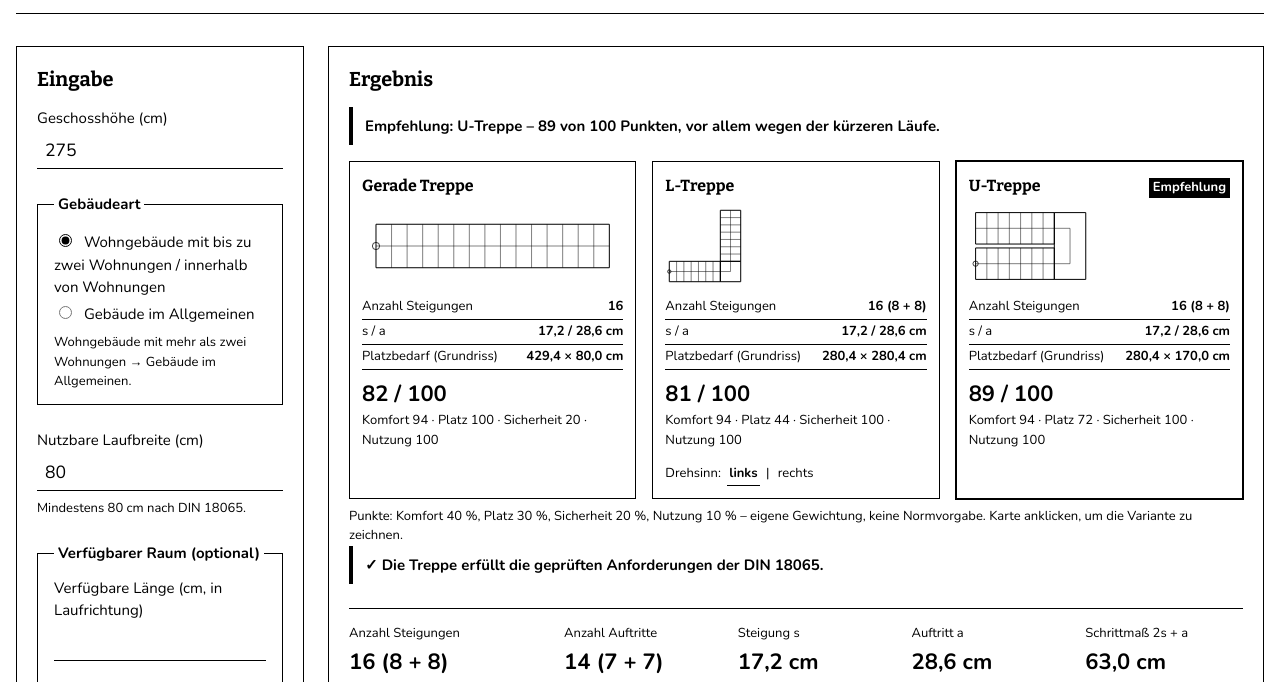
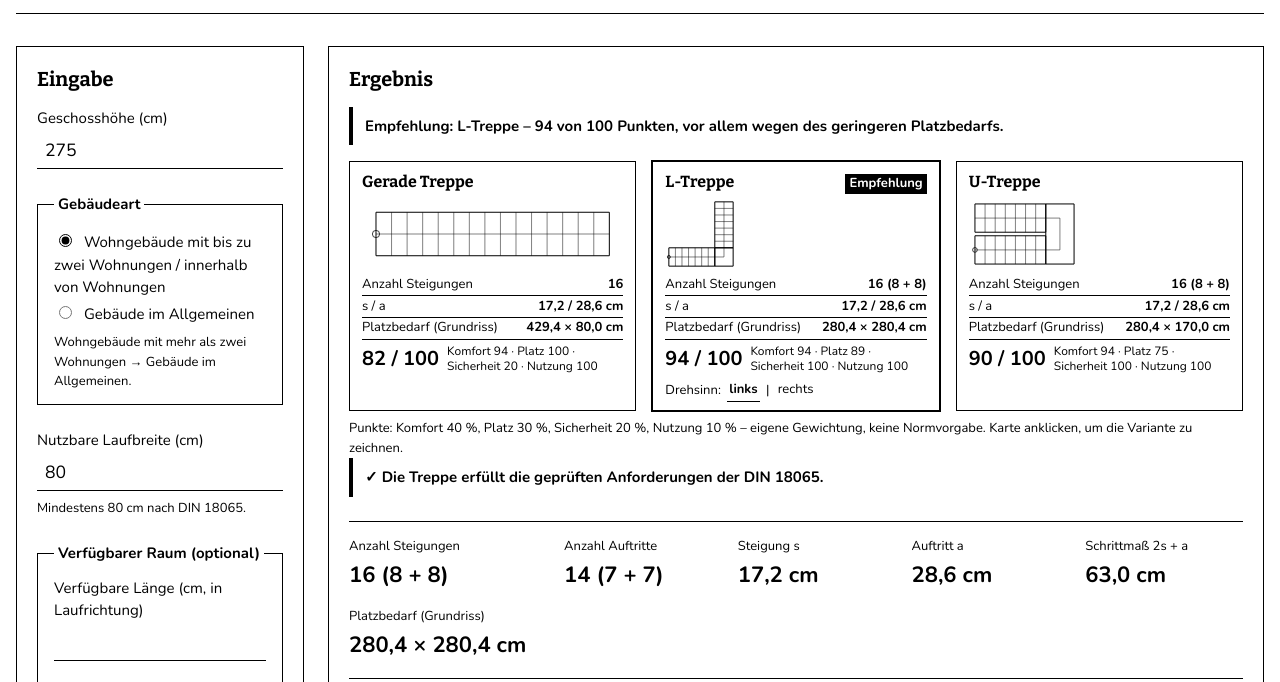
Before and after one commit to Jade-HS-Vibecoding-WPK/treppenplaner, a plain HTML site: page index.html in a window 1280 px wide. Shown: the part 114-796 px from the top of the page. Drawn offline with Linux system fonts and the light colour scheme.

Commit message:
Variantenvergleich: Platz mit belegter Fläche, kompakte Karten
- Platz-Punkte mit der tatsächlich belegten Fläche (Läufe + Podest),
  die freie Ecke der L-Treppe zählt nicht; Raumprüfung weiter mit dem Rechteck
- Karten auf ca. 250 px verdichtet (Gesamt- und Teilpunkte in einer Zeile)
- CLAUDE.md: zuerst Empfehlung und Vergleich, dann die Zeichnung
- notlar.md/PLAN.md: Ergebnis der gemeinsamen Szenarienbewertung

Co-Authored-By: Claude Opus 5.5 <noreply@anthropic.com>

```diff
--- a/css/style.css
+++ b/css/style.css
@@ -386,7 +386,7 @@ footer p { margin: calc(0.5 * var(--r)) 0; }
 .karte-wahl {
   display: block;
   width: 100%;
-  padding: calc(1.5 * var(--r));
+  padding: var(--r) calc(1.5 * var(--r)) calc(0.5 * var(--r));
   border: none;
   background: none;
   text-align: left;
@@ -409,23 +409,24 @@ footer p { margin: calc(0.5 * var(--r)) 0; }
   white-space: nowrap;
 }
 
-.karte-skizze { display: block; width: 100%; height: 5rem; margin: var(--r) 0; }
+.karte-skizze { display: block; width: 100%; height: 4.5rem; margin: calc(0.5 * var(--r)) 0; }
 
-.karte-werte { display: block; font-size: var(--klein); font-variant-numeric: tabular-nums; }
-.karte-werte > span { display: flex; flex-wrap: wrap; justify-content: space-between; column-gap: var(--r); border-bottom: var(--haarlinie); padding: 0.15rem 0; }
+.karte-werte { display: block; font-size: var(--klein); line-height: 1.35; font-variant-numeric: tabular-nums; }
+.karte-werte > span { display: flex; flex-wrap: wrap; justify-content: space-between; column-gap: var(--r); border-bottom: var(--haarlinie); padding: 0.1rem 0; }
 .karte-werte b { margin-left: auto; text-align: right; white-space: nowrap; }
 
-.karte-punkte { display: block; margin-top: var(--r); font-size: 1.375rem; font-weight: 700; font-variant-numeric: tabular-nums; }
-.karte-teilpunkte { display: block; font-size: var(--klein); }
+.karte-bewertung { display: flex; align-items: center; gap: var(--r); margin-top: calc(0.5 * var(--r)); }
+.karte-punkte { flex-shrink: 0; font-size: 1.25rem; line-height: 1.2; font-weight: 700; font-variant-numeric: tabular-nums; }
+.karte-teilpunkte { font-size: 0.75rem; line-height: 1.3; }
 
-.karte-gruende { display: block; margin-top: var(--r); color: var(--fehler); font-weight: 700; font-size: var(--klein); }
+.karte-gruende { display: block; margin-top: calc(0.5 * var(--r)); color: var(--fehler); font-weight: 700; font-size: var(--klein); }
 .karte-gruende > span { display: block; }
 
 .karte .richtungwahl {
   display: flex;
   gap: calc(0.75 * var(--r));
   align-items: center;
-  padding: 0 calc(1.5 * var(--r)) calc(1.5 * var(--r));
+  padding: 0 calc(1.5 * var(--r)) var(--r);
   font-size: var(--klein);
 }
 
--- a/js/bewertung.js
+++ b/js/bewertung.js
@@ -55,19 +55,25 @@ function komfortPunkte(t) {
   return (punkte0bis100(ks) + punkte0bis100(ka)) / 2;
 }
 
-function flaeche(fp) {
-  return fp.laenge * fp.breite;
+/**
+ * Tatsächlich belegte Grundfläche: Läufe (Länge × Laufbreite) + Podest (Tiefe × Breite).
+ * Nicht das umschließende Rechteck (footprint): Die freie Ecke der L-Treppe bleibt nutzbar
+ * und zählt nicht. Das Rechteck gilt weiter für „Passt in den Raum“ (pruefeRaum).
+ */
+function belegteFlaeche(t) {
+  const laeufe = t.laeufe.reduce((summe, l) => summe + l.laenge * t.laufbreite, 0);
+  return laeufe + (t.podest ? t.podest.tiefe * t.podest.breite : 0);
 }
 
 /**
  * Platz: mit Länge und Breite des Raums der freie Anteil der Raumfläche,
- * sonst relativ zur kleinsten Variante (kleinste = 100).
+ * sonst relativ zur kleinsten Variante (kleinste = 100). Beides mit der belegten Fläche.
  */
 function platzPunkte(t, raumVorgabe, kleinsteFlaeche) {
   if (raumVorgabe?.laenge != null && raumVorgabe?.breite != null) {
-    return punkte0bis100(100 * (1 - flaeche(t.footprint) / (raumVorgabe.laenge * raumVorgabe.breite)));
+    return punkte0bis100(100 * (1 - belegteFlaeche(t) / (raumVorgabe.laenge * raumVorgabe.breite)));
   }
-  return punkte0bis100((100 * kleinsteFlaeche) / flaeche(t.footprint));
+  return punkte0bis100((100 * kleinsteFlaeche) / belegteFlaeche(t));
 }
 
 function sicherheitPunkte(t) {
@@ -161,7 +167,7 @@ function vergleicheVarianten(eingabe, richtungL = "links") {
 
   const geeignet = varianten.filter((v) => !v.ausgeschlossen);
   const vergleichsbasis = geeignet.length > 0 ? geeignet : varianten;
-  const kleinsteFlaeche = Math.min(...vergleichsbasis.map((v) => flaeche(v.treppe.footprint)));
+  const kleinsteFlaeche = Math.min(...vergleichsbasis.map((v) => belegteFlaeche(v.treppe)));
 
   for (const v of varianten) {
     const t = v.treppe;
--- a/js/variantenkarten.js
+++ b/js/variantenkarten.js
@@ -143,9 +143,12 @@ function karte(v, vergleich, gewaehlt) {
     for (const g of v.gruende) gruende.appendChild(span("", "✗ " + ausschlussText(g)));
     inhalt.appendChild(gruende);
   } else {
-    inhalt.appendChild(span("karte-punkte", t("vergleich.vonHundert", { punkte: Math.round(v.gesamt) })));
+    // Gesamtpunkte groß, Teilpunkte klein daneben (spart eine Zeile)
+    const bewertungszeile = span("karte-bewertung");
+    bewertungszeile.appendChild(span("karte-punkte", t("vergleich.vonHundert", { punkte: Math.round(v.gesamt) })));
     const teile = Object.keys(GEWICHTE).map((k) => `${t("bewertung." + k)} ${Math.round(v.punkte[k])}`);
-    inhalt.appendChild(span("karte-teilpunkte", teile.join(" · ")));
+    bewertungszeile.appendChild(span("karte-teilpunkte", teile.join(" · ")));
+    inhalt.appendChild(bewertungszeile);
   }
   el.appendChild(knopf);
 
```
Also changed, not shown: 3 other files.
